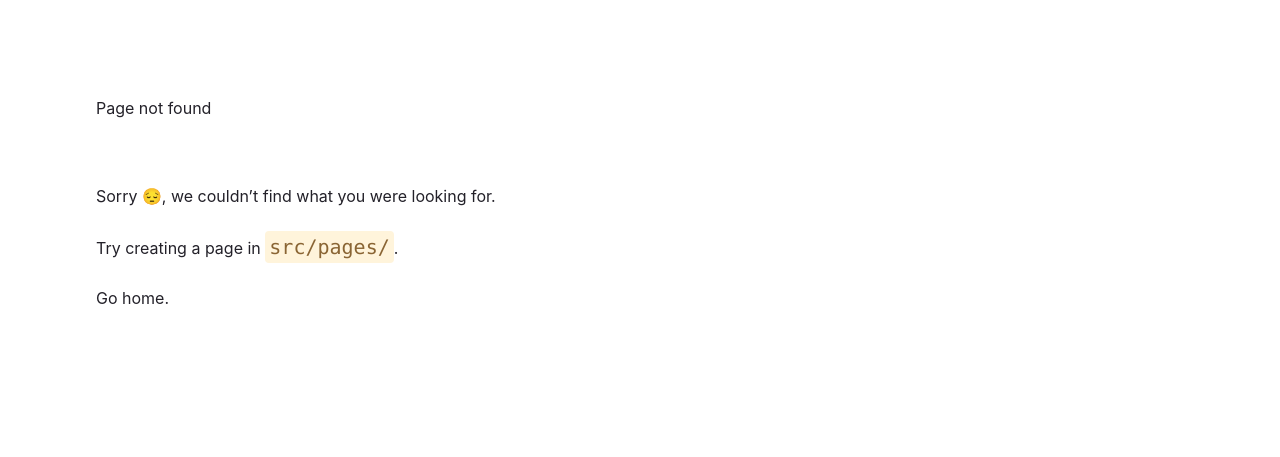
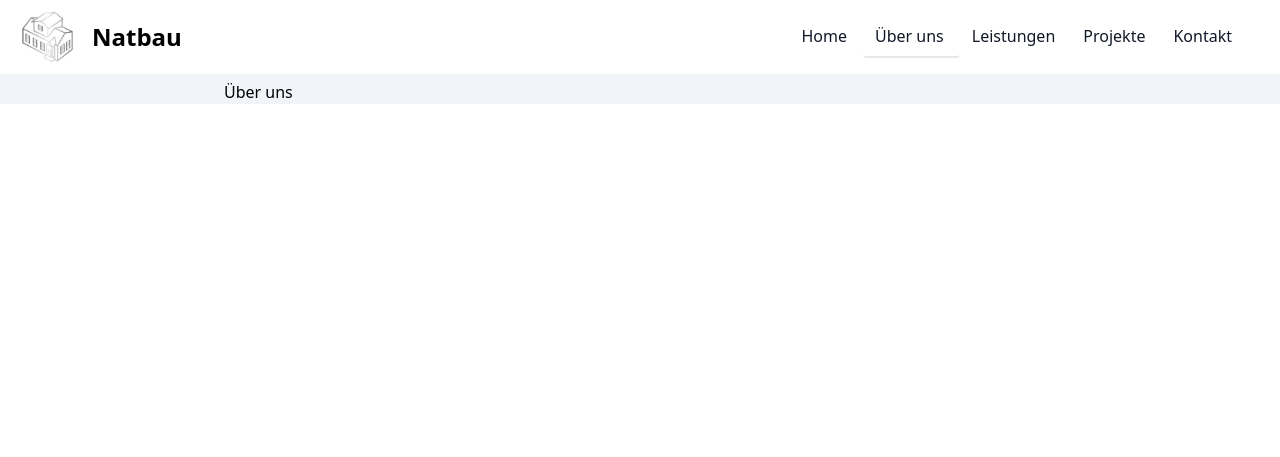
Before and after one commit to valehob/natbau, a Gatsby site: page /about-us in a window 1280 px wide. Before the commit this address had no page. Built offline with nearby package versions, Linux system fonts and the light colour scheme; Gatsby itself is replaced by a stand-in of ours.

Commit message:
router and layout

```diff
--- a/gatsby-config.js
+++ b/gatsby-config.js
@@ -19,12 +19,6 @@ module.exports = {
     },
     __key: "images"
   },
-    {
-      resolve: `gatsby-plugin-layout`,
-      options: {
-        component: require.resolve(`./src/components/layout`),
-      },
-    },
     "gatsby-plugin-fontawesome-css"
   ]
 };
--- a/src/components/layout.js
+++ b/src/components/layout.js
@@ -1,9 +1,14 @@
 import React from "react"
+import Navbar from "../components/navbar"
+import { StaticImage } from "gatsby-plugin-image"
 
 export default function Layout({ children }) {
   return (
-    <div>
-      {children}
+    <div className="px-56 bg-slate-100 yolotest">
+      <Navbar logo={<StaticImage src={"../images/logo.jpeg"} alt="logo1" style={{height: "100%"}} className="w-16 mr-3 object-contain"/>}/>
+      <div className="pt-20">
+        {children}
+      </div>
     </div>
   )
 }
--- a/src/components/navbar.js
+++ b/src/components/navbar.js
@@ -1,4 +1,5 @@
 import * as React from "react"
+import { Link } from "gatsby"
 
 const Navbar = (props) => {
   return(
@@ -11,19 +12,34 @@ const Navbar = (props) => {
         <div className="w-auto block" id="navbar-default">
           <ul className="font-medium flex p-4 rounded-lg">
             <li>
-              <a href="/#" className="block py-2 pl-3 pr-4 text-black border-b-2" aria-current="page">Home</a>
+              <Link to="/" activeClassName="text-black border-b-2"
+                className="block py-2 pl-3 pr-4 text-gray-900 rounded hover:bg-gray-100">
+                Home
+              </Link>
             </li>
             <li>
-              <a href="/#" className="block py-2 pl-3 pr-4 text-gray-900 rounded hover:bg-gray-100">Über uns</a>
+            <Link to="/about-us" activeClassName="text-black border-b-2"
+                className="block py-2 pl-3 pr-4 text-gray-900 rounded hover:bg-gray-100">
+                Über uns
+              </Link>
             </li>
             <li>
-              <a href="/#" className="block py-2 pl-3 pr-4 text-gray-900 rounded hover:bg-gray-100">Leistungen</a>
+            <Link to="/leistungen" activeClassName="text-black border-b-2"
+                className="block py-2 pl-3 pr-4 text-gray-900 rounded hover:bg-gray-100">
+                Leistungen
+              </Link>
             </li>
             <li>
-              <a href="/#" className="block py-2 pl-3 pr-4 text-gray-900 rounded hover:bg-gray-100">Projekte</a>
+            <Link to="/projekte" activeClassName="text-black border-b-2"
+                className="block py-2 pl-3 pr-4 text-gray-900 rounded hover:bg-gray-100">
+                Projekte
+              </Link>
             </li>
             <li>
-              <a href="/#" className="block py-2 pl-3 pr-4 text-gray-900 rounded hover:bg-gray-100">Kontakt</a>
+            <Link to="/kontakt" activeClassName="text-black border-b-2"
+                className="block py-2 pl-3 pr-4 text-gray-900 rounded hover:bg-gray-100">
+                Kontakt
+              </Link>
             </li>
           </ul>
         </div>
--- /dev/null
+++ b/src/pages/about-us.js
@@ -0,0 +1,12 @@
+import * as React from "react"
+import Layout from "../components/layout"
+
+const AboutUsPage = () => {
+  return (
+    <Layout>
+        <p>Über uns</p>
+    </Layout>
+  )
+}
+
+export default AboutUsPage
--- a/src/pages/index.js
+++ b/src/pages/index.js
@@ -2,13 +2,11 @@ import * as React from "react"
 import Review from '../components/review'
 import { StaticImage } from "gatsby-plugin-image"
 import Qualities from "../components/qualities"
-import Navbar from "../components/navbar"
+import Layout from "../components/layout"
 
 const IndexPage = () => {
   return (
-    <main className="px-56 bg-slate-100">
-      <Navbar logo={<StaticImage src={"../images/logo.jpeg"} alt="logo1" style={{height: "100%"}} className="w-16 mr-3 object-contain"/>}/>
-      <div className="pt-20">
+    <Layout>
         <div className="header">
            <StaticImage src={"../images/head.png"} alt="logo2" style={{height: "450px", display: "block", zIndex: "1", marginLeft: "-224px", width:"100vw"}}/>
         <h1 className="text-5xl font-bold">NatBau GmbH
@@ -25,7 +23,6 @@ Unsere Vision und Werte
 
 Unsere Vision ist einfach, aber kraftvoll: Ihr Wunsch durch nachhaltige und innovative Baulösungen zu gestalten. Wir werden von einer Reihe von Kernwerten geleitet, die jede unserer Bemühungen lenken:
         </p>
-      </div>
       <Qualities className="mt-20"/>
       <p className="px-12 pt-12">
       Warum NatBau wählen
@@ -47,7 +44,7 @@ Begleiten Sie uns auf einer Reise zur Neudefinition des Bauens. Kontaktieren Sie
         </div>
       </div>
 
-    </main>
+    </Layout>
   )
 }
 
--- /dev/null
+++ b/src/pages/kontakt.js
@@ -0,0 +1,12 @@
+import * as React from "react"
+import Layout from "../components/layout"
+
+const KontaktPage = () => {
+  return (
+    <Layout>
+        <p>Kontakt</p>
+    </Layout>
+  )
+}
+
+export default KontaktPage
--- /dev/null
+++ b/src/pages/leistungen.js
@@ -0,0 +1,12 @@
+import * as React from "react"
+import Layout from "../components/layout"
+
+const LeistungenPage = () => {
+  return (
+    <Layout>
+        <p>Leistungen</p>
+    </Layout>
+  )
+}
+
+export default LeistungenPage
--- /dev/null
+++ b/src/pages/projekte.js
@@ -0,0 +1,12 @@
+import * as React from "react"
+import Layout from "../components/layout"
+
+const ProjektePage = () => {
+  return (
+    <Layout>
+        <p>Projekte</p>
+    </Layout>
+  )
+}
+
+export default ProjektePage
```
